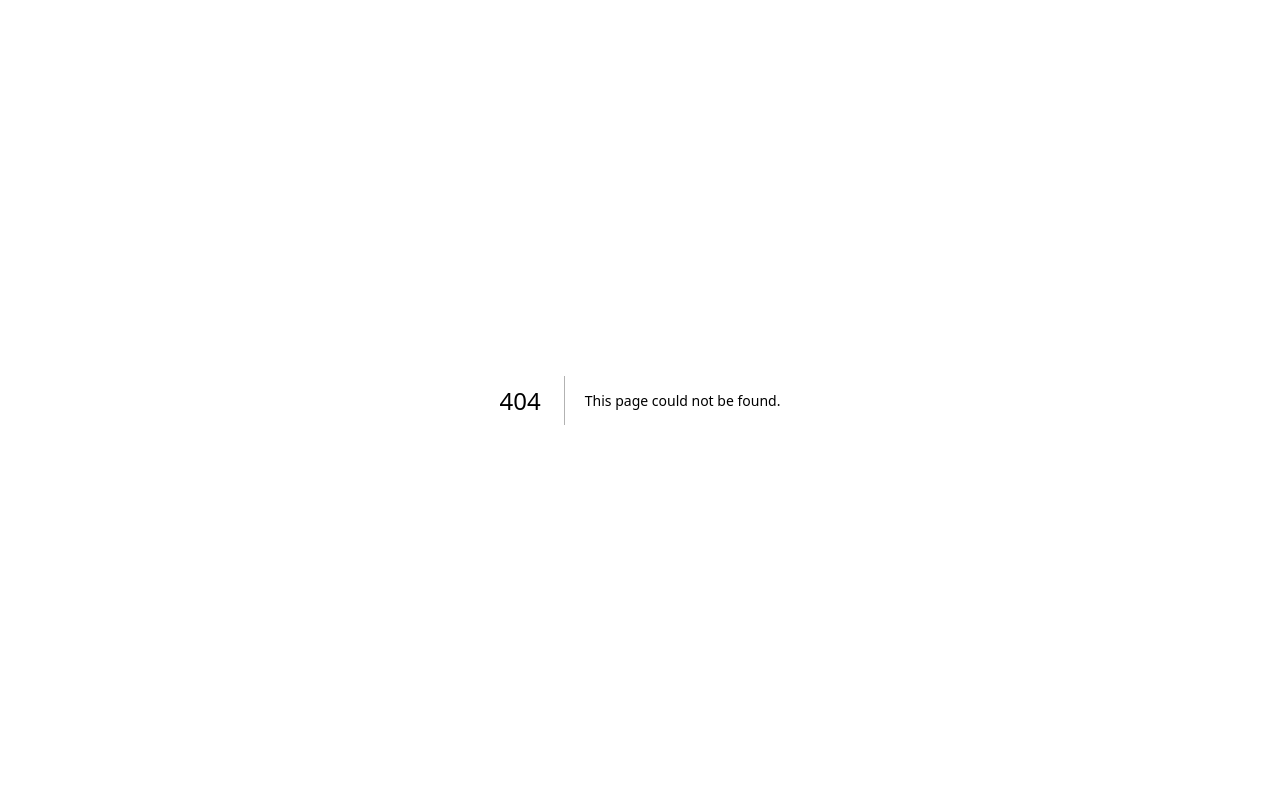
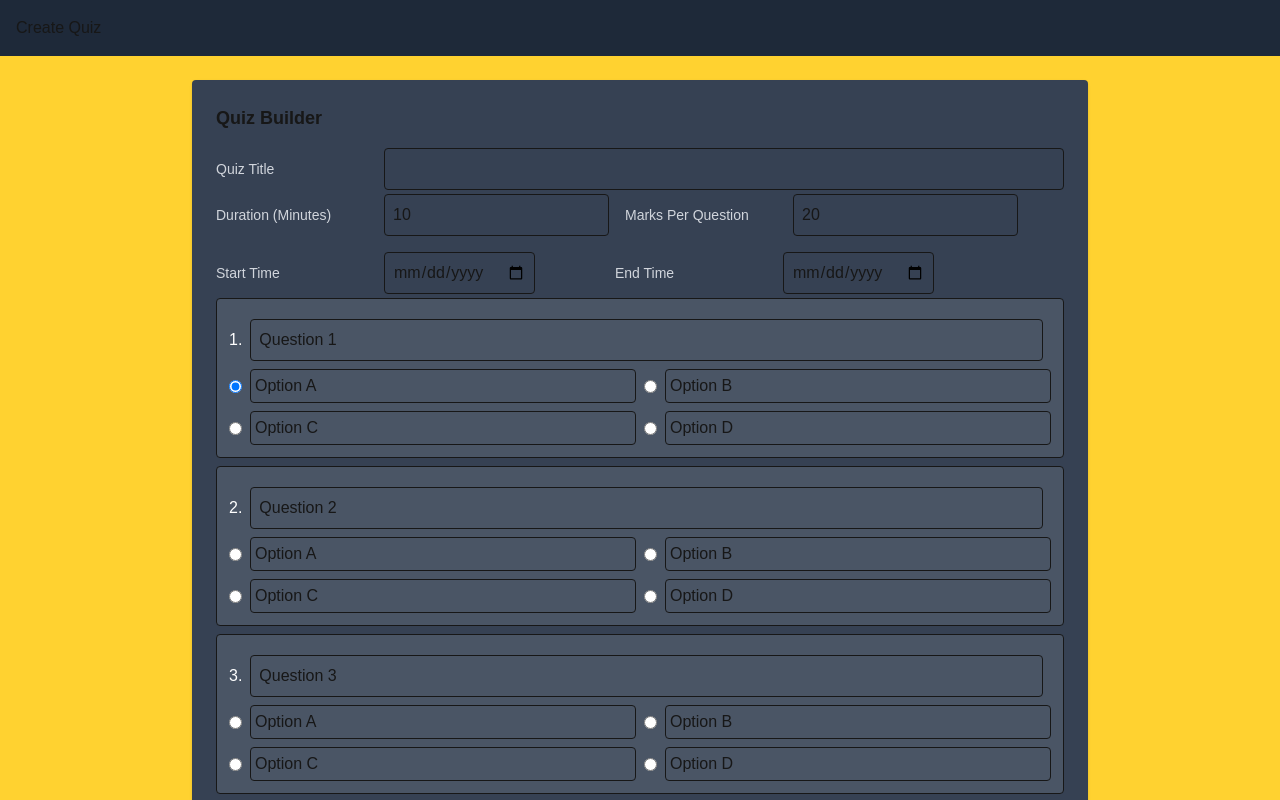
Before and after one commit to Farhat-004/onlinequizv2, a Next.js app: page /create-quiz in a window 1280 px wide. Before the commit this address had no page. Shown: the top 800 px of the page. Built offline with nearby package versions, Linux system fonts and the light colour scheme.

Commit message:
update:customiz the build quiz page with options and add or reduce number of quistions

```diff
--- /dev/null
+++ b/app/create-quiz/page.tsx
@@ -0,0 +1,85 @@
+'use client'
+import { useState } from 'react'
+
+export default function NewExam() {
+ const [numOfQues, setNumOfQues] = useState(5)
+  const [config,setConfig] = useState({ title: '', durationMinutes: 10, startTime: '', endTime: '' ,totalMarks: 100,marksPerQues: 20 })
+  const [questions, setQuestions] = useState(() => Array.from({ length: numOfQues }).map((_, i) => ({ text: `Question ${i + 1}`, serial: i + 1, choices: [{ text: 'Option A', isCorrect: i === 0 }, { text: 'Option B' }, { text: 'Option C' }, { text: 'Option D' }] })))
+  const [joinCode, setJoinCode] = useState<string | null>(null)
+
+  async function handleCreate(e: any) {
+    e.preventDefault()
+    // message:"created"
+    // const res = await fetch('/api/exams', { method: 'POST', headers: { 'content-type': 'application/json' }, body: JSON.stringify({ title, durationMinutes: 10, questions }) })
+    // const data = await res.json()
+    // if (res.ok) {
+    //   setJoinCode(data.joinCode)
+    // } else {
+    //   alert(data.error || 'Failed')
+    // }
+  }
+
+  return (
+    <div className="min-h-screen bg-gray-500">
+      <header className="bg-gray-800 shadow p-4">Create Quiz</header>
+      <main className="p-6 bg-amber-300">
+        <div className="max-w-4xl mx-auto bg-gray-700 p-6 rounded shadow">
+          <h2 className="text-lg font-semibold mb-4">Quiz Builder</h2>
+          <form onSubmit={handleCreate} className="space-y-1">
+            {/* custom config */}
+                <div className="flex items-center gap-2 ">
+                <label className="text-sm font-medium text-gray-300 w-40">Quiz Title</label>
+                <input value={config.title} onChange={e => setConfig({...config, title: e.target.value})} className="flex-1 border p-2 rounded" />
+                </div>
+                <div className='flex flex-wrap gap-4'>
+                <div className="flex items-center gap-2">
+                <label className="text-sm font-medium text-gray-300 w-40">Duration (Minutes)</label>
+                <input value={config.durationMinutes} type='number' onChange={e => setConfig({...config, durationMinutes: parseInt(e.target.value)})} className="flex-1 border p-2 rounded" />
+                </div>
+                <div className="flex items-center gap-2">
+                <label className="text-sm font-medium text-gray-300 w-40">Marks Per Question </label>
+                <input value={config.marksPerQues} type='number' onChange={e => setConfig({...config, marksPerQues: parseInt(e.target.value)})} className="flex-1 border p-2 rounded" />
+                </div>
+
+                <div className="flex items-center gap-2">
+                <label className="text-sm font-medium text-gray-300 w-40">Start Time</label>
+                <input value={config.startTime} type='date' onChange={e => setConfig({...config, startTime: e.target.value})} className="flex-1 border p-2 rounded" />
+                </div>
+                <div className="flex items-center gap-2 ml-16">
+                <label className="text-sm font-medium text-gray-300 w-40">End Time</label>
+                <input value={config.endTime} type='date' onChange={e => setConfig({...config, endTime: e.target.value})} className="flex-1 border p-2  rounded" />
+                </div>
+                </div>
+                <div className="space-y-2">
+                {/* questions */}
+              {questions.map((q, qi) => (
+                <div key={qi} className="p-3 border rounded  bg-gray-600">
+                    <div className="flex  flex-row items-center">
+                <p className='text-white'>{ q.serial}.</p>
+                  <input value={q.text} onChange={e => { const copy = [...questions]; copy[qi].text = e.target.value; setQuestions(copy) }} className="w-full m-2 border p-2 rounded" />
+                  </div>
+                  <div className="grid grid-cols-2 gap-2">
+                    {q.choices.map((c: any, ci: number) => (
+                      <div key={ci} className="flex gap-2 items-center">
+
+                        <input type="radio" name={`correct-${qi}`} checked={!!c.isCorrect} onChange={() => { const copy = [...questions]; copy[qi].choices.forEach((cc: any) => cc.isCorrect = false); copy[qi].choices[ci].isCorrect = true; setQuestions(copy) }} />
+                        <input value={c.text} onChange={e => { const copy = [...questions]; copy[qi].choices[ci].text = e.target.value; setQuestions(copy) }} className="flex-1 border p-1 rounded" />
+                      </div>
+                    ))}
+                  </div>
+                </div>
+              ))}
+            </div>
+            <div className="flex gap-2">
+              <button type="submit" className="px-4 py-2 bg-green-600 text-white rounded">Create</button>
+              <button onClick={()=>{setNumOfQues(prev=>prev+1)}} className="px-4 py-2 bg-yellow-600 text-white rounded">Add +1</button>
+              <button onClick={()=>{setNumOfQues(prev=>prev+5)}} className="px-4 py-2 bg-yellow-600 text-white rounded">Add +5</button>
+              <button onClick={()=>{setNumOfQues(prev=>prev-1)}} className="px-4 py-2 bg-red-600 text-white rounded">Remove -1</button>
+              {joinCode && <div className="p-2 bg-gray-100 rounded">Join Code: <strong>{joinCode}</strong></div>}
+            </div>
+          </form>
+        </div>
+      </main>
+    </div>
+  )
+}
```
